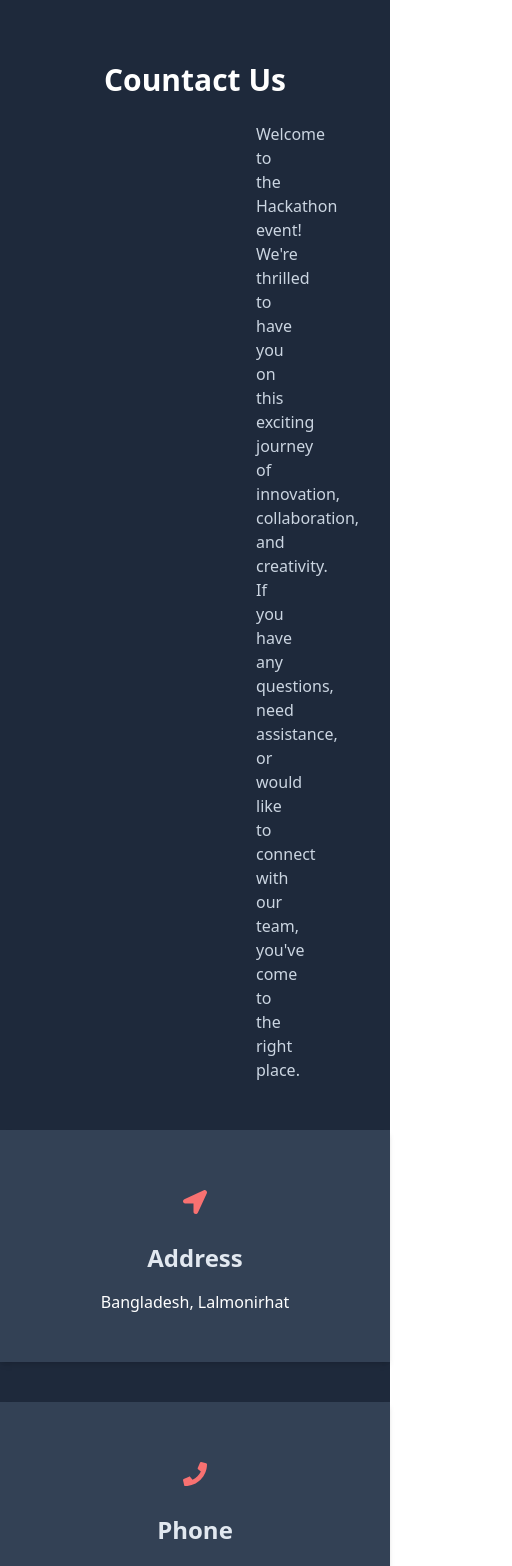
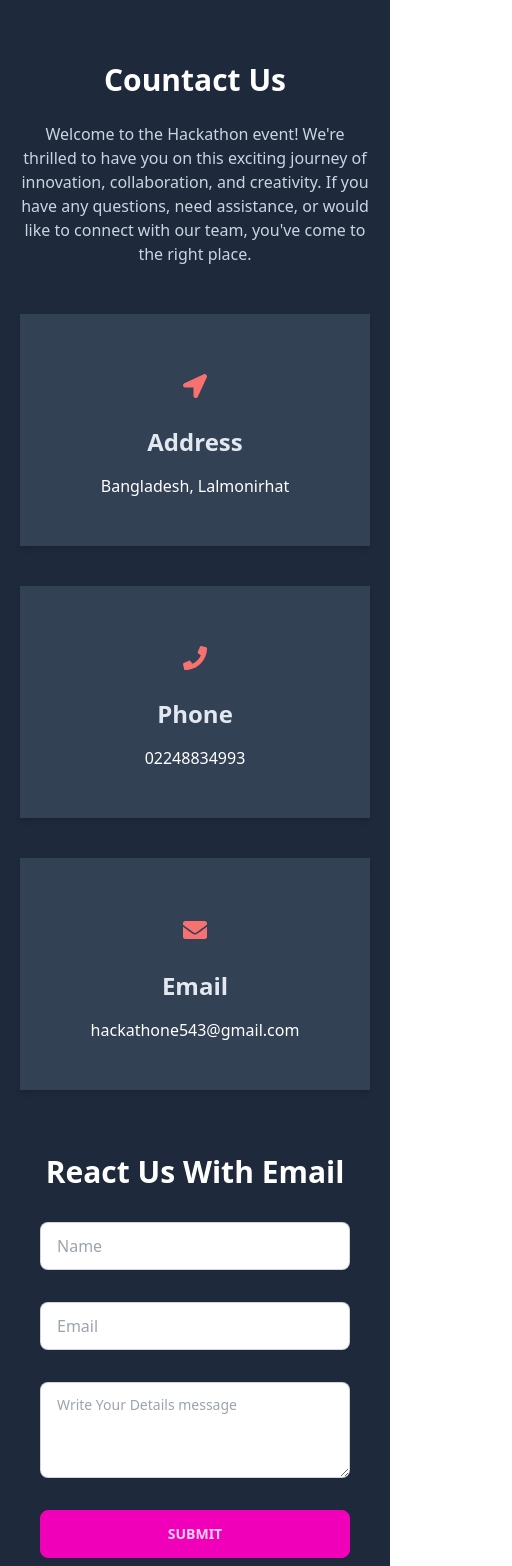
Before and after one commit to developerbadsa/Event-Managment, a React (Vite) app: page /contact in a window 390 px wide. Shown: the part 120-1686 px from the top of the page, 512 px wide, since content can reach past the window. Built offline with nearby package versions, Linux system fonts and the light colour scheme; no server answers; sample sign-in values are in the browser's storage.

Commit message:
contact page responsive done

```diff
--- a/src/Pages/Contact/Contact.jsx
+++ b/src/Pages/Contact/Contact.jsx
@@ -3,10 +3,10 @@ import { FaEnvelope, FaLocationArrow, FaPhone, FaVoicemail } from "react-icons/f
 
 const Contact = () => {
       return (
-            <div className="text-white my-16 max-w-7xl mx-auto">
+            <div className="text-white my-16 max-w-7xl px-5 lg:px-1 mx-auto">
                   <div className="text-center">
                         <h2 className="text-3xl font-bold my-4">Countact Us</h2>
-                        <p className="px-64 my-6 text-slate-300 text-base">Welcome to the Hackathon event! We're thrilled to have you on this exciting journey of innovation, collaboration, and creativity. If you have any questions, need assistance, or would like to connect with our team, you've come to the right place.</p>
+                        <p className="lg:px-64 my-6 text-slate-300 text-base">Welcome to the Hackathon event! We're thrilled to have you on this exciting journey of innovation, collaboration, and creativity. If you have any questions, need assistance, or would like to connect with our team, you've come to the right place.</p>
                         <div className="grid grid-cols-1 lg:grid-cols-3 my-12 gap-10">
                               <div className="flex flex-col justify-center shadow-md p-12 bg-slate-700">
                                     <span className="my-3 mx-auto"><FaLocationArrow className="text-2xl text-red-400 text-center"></FaLocationArrow></span>
@@ -26,7 +26,7 @@ const Contact = () => {
                         </div>
                   </div>
                   <div>
-                        <form className="flex flex-col text-black text-center my-16 gap-8" action="">
+                        <form className="flex flex-col text-black text-center px-5 lg:px-1 my-16 gap-8" action="">
                               <h3 className="text-3xl font-bold text-white">React Us With Email</h3>
                               <input type="text" placeholder="Name" className="input input-bordered w-full" required/>
                               <input type="text" placeholder="Email" className="input input-bordered w-full" required/>
```
